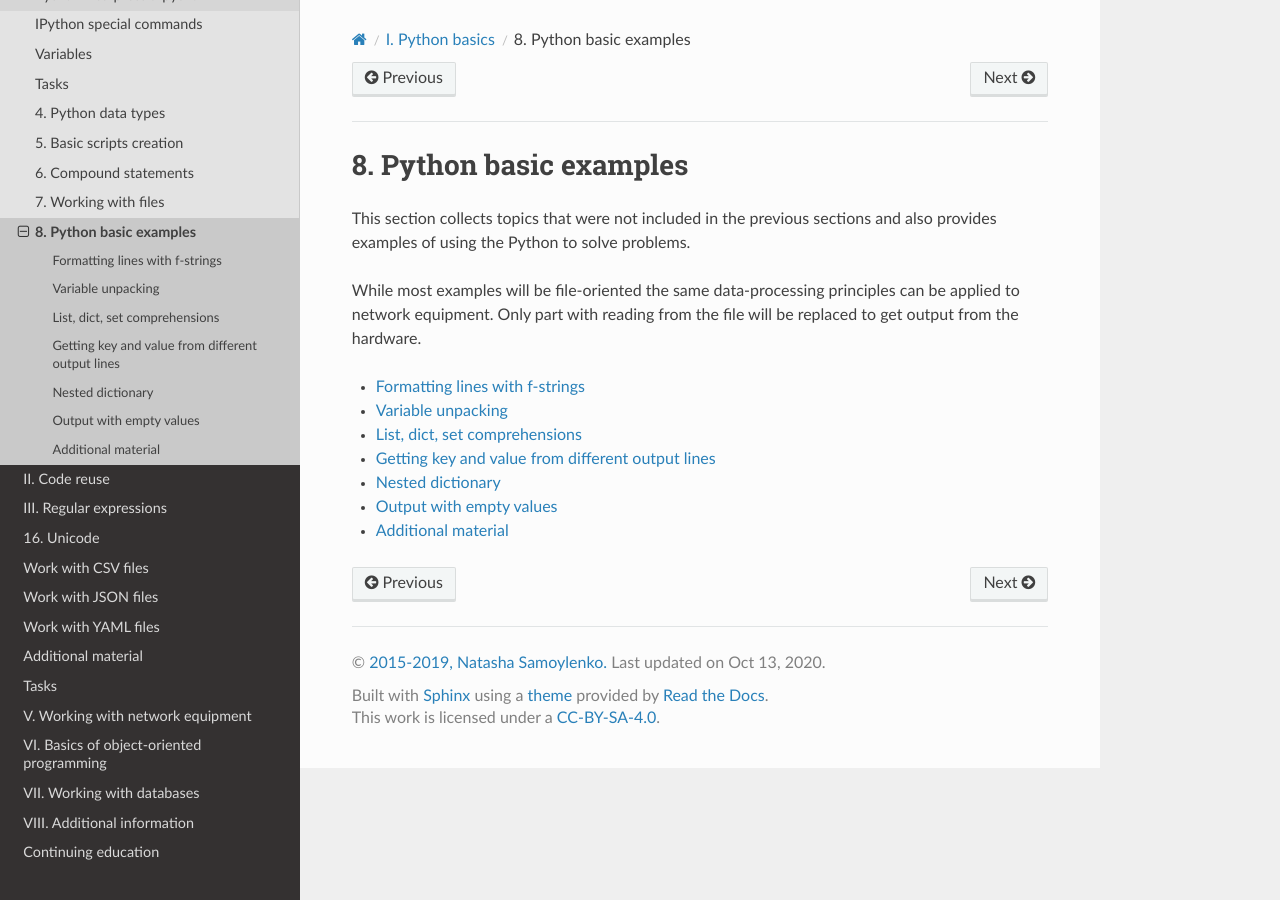
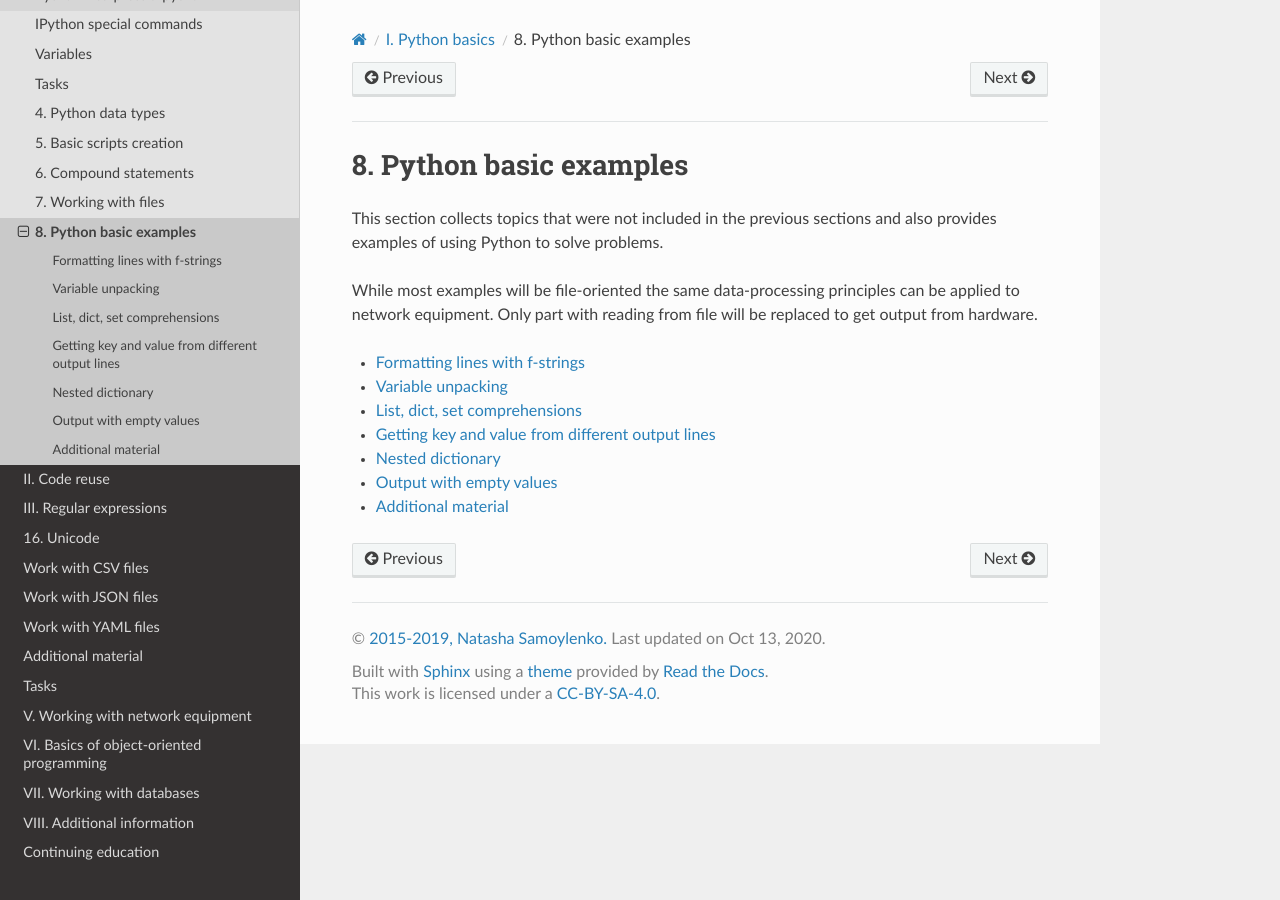
Before and after one commit to natenka/pyneng-book-en, a Sphinx documentation site: the page built from docs/source/book/08_python_basic_examples/index.rst, in a window 1280 px wide. Built offline with Sphinx 7.4.7 and the Read the Docs theme 2.0.0, drawn with Linux system fonts in a browser that asks for light colours; pages that are not in the unit, such as notebooks, are missing from menus.

Commit message:
Update index.rst

```diff
--- a/docs/source/book/08_python_basic_examples/index.rst
+++ b/docs/source/book/08_python_basic_examples/index.rst
@@ -7,9 +7,9 @@
 8. Python basic examples
 ==============================
 
-This section collects topics that were not included in the previous sections and also provides examples of using the Python to solve problems.
+This section collects topics that were not included in the previous sections and also provides examples of using Python to solve problems.
 
-While most examples will be file-oriented the same data-processing principles can be applied to network equipment. Only part with reading from the file will be replaced to get output from the hardware.
+While most examples will be file-oriented the same data-processing principles can be applied to network equipment. Only part with reading from file will be replaced to get output from hardware.
 
 .. toctree::
    :maxdepth: 1
```
